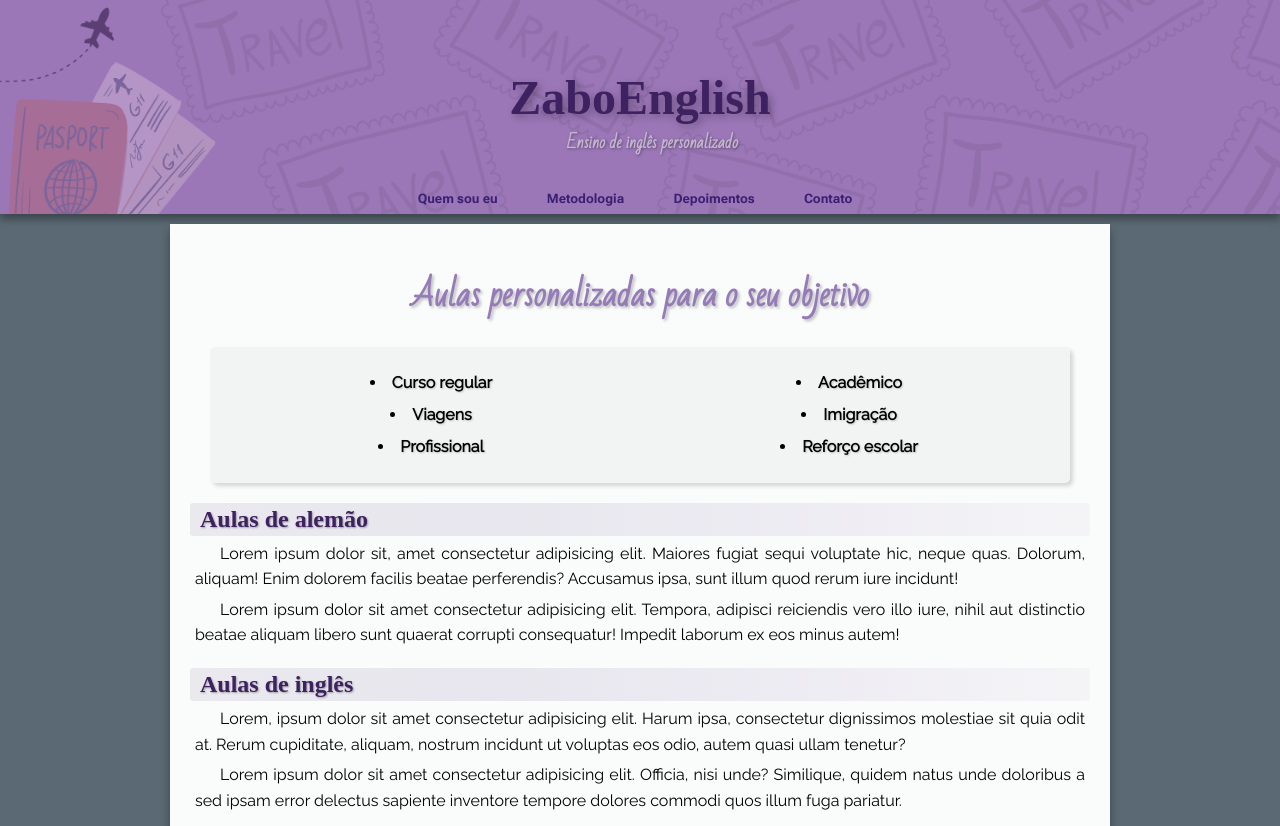
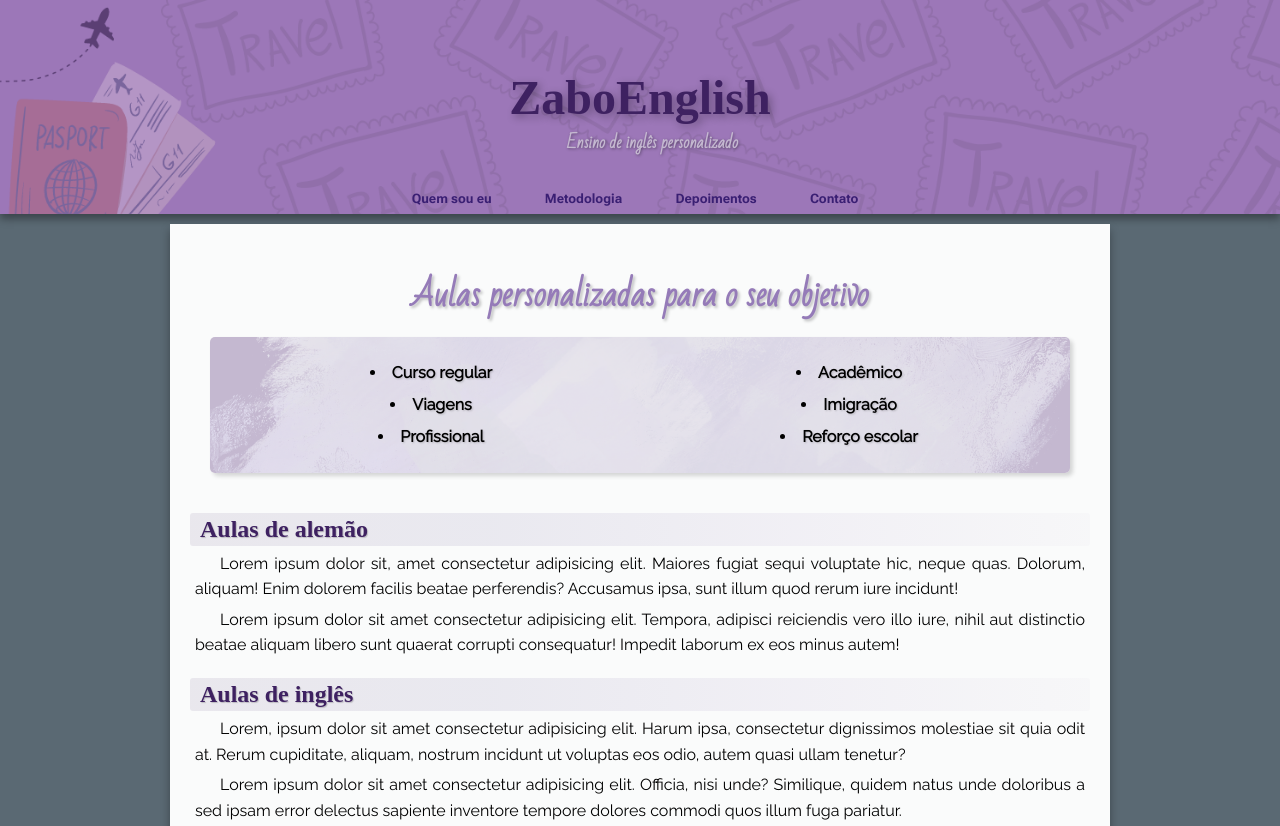
Before and after one commit to adrianefagundes/projetos-pessoais, a plain HTML site: page zaboenglish/index.html in a window 1280 px wide. Shown: the top 826 px of the page. Drawn offline with Linux system fonts and the light colour scheme; a web font is replaced by a local one.

Commit message:
Projeto zaboenglish atualizado
Melhorias no layout da página (imagem de fundo da lista e cores do menu de navegação).

```diff
--- a/zaboenglish/zaboenglish.css
+++ b/zaboenglish/zaboenglish.css
@@ -67,15 +67,15 @@ nav {
 nav > a {
     color: var(--roxo-escuro);
     text-decoration: none;
-    border-radius: 3px;
+    border-radius: 5px;
     margin-right: 20px;
     margin-left: 10px;
-    padding: 3px 8px 3px 8px;
+    padding: 5px 10px 5px 10px;
     transition-duration: 0.5s;
 }
 nav > a:hover {
-    background-color: #11535785;
-    color: var(--verde-claro);
+    background-color: #594a8c5d;
+    color: white;
 }
 
 main {
@@ -89,7 +89,9 @@ main {
 }
 
 main ul {
-    background-color: #d9d9d93d;
+    background-image: url(imagens/background.png);
+    background-repeat: no-repeat;
+    background-position: center;
     font-family: var(--fonte-corpo);
     font-weight: bold;
     text-align: center;
@@ -100,7 +102,7 @@ main ul {
     border-radius: 5px;
     box-shadow: 3px 3px 4px rgba(0, 0, 0, 0.151);
     padding: 20px;
-    margin: 20px;
+    margin: 10px 20px 40px;
 }
 
 h1 {
@@ -112,12 +114,12 @@ h1 {
 }
 
 h2 {
-    background-image: linear-gradient(to right, #3e216115, #594a8c1e, #957bb81f, #c4b8d01a);
+    background-image: linear-gradient(to right, #3e216117, #594a8c1a, #957bb817, #c4b8d00f);
     color: var(--roxo);
     font-family: var(--fonte-h2);
     font-size: 1.5rem;
     text-indent: 10px;
-    text-shadow: 1px 1px 2px rgba(0, 0, 0, 0.322);
+    text-shadow: 1px 1px 1px rgba(0, 0, 0, 0.195);
     padding: 3px 0px;
     margin-top: 20px;
     border-radius: 3px;
```
Also changed, not shown: zaboenglish/imagens/background.png (added).
